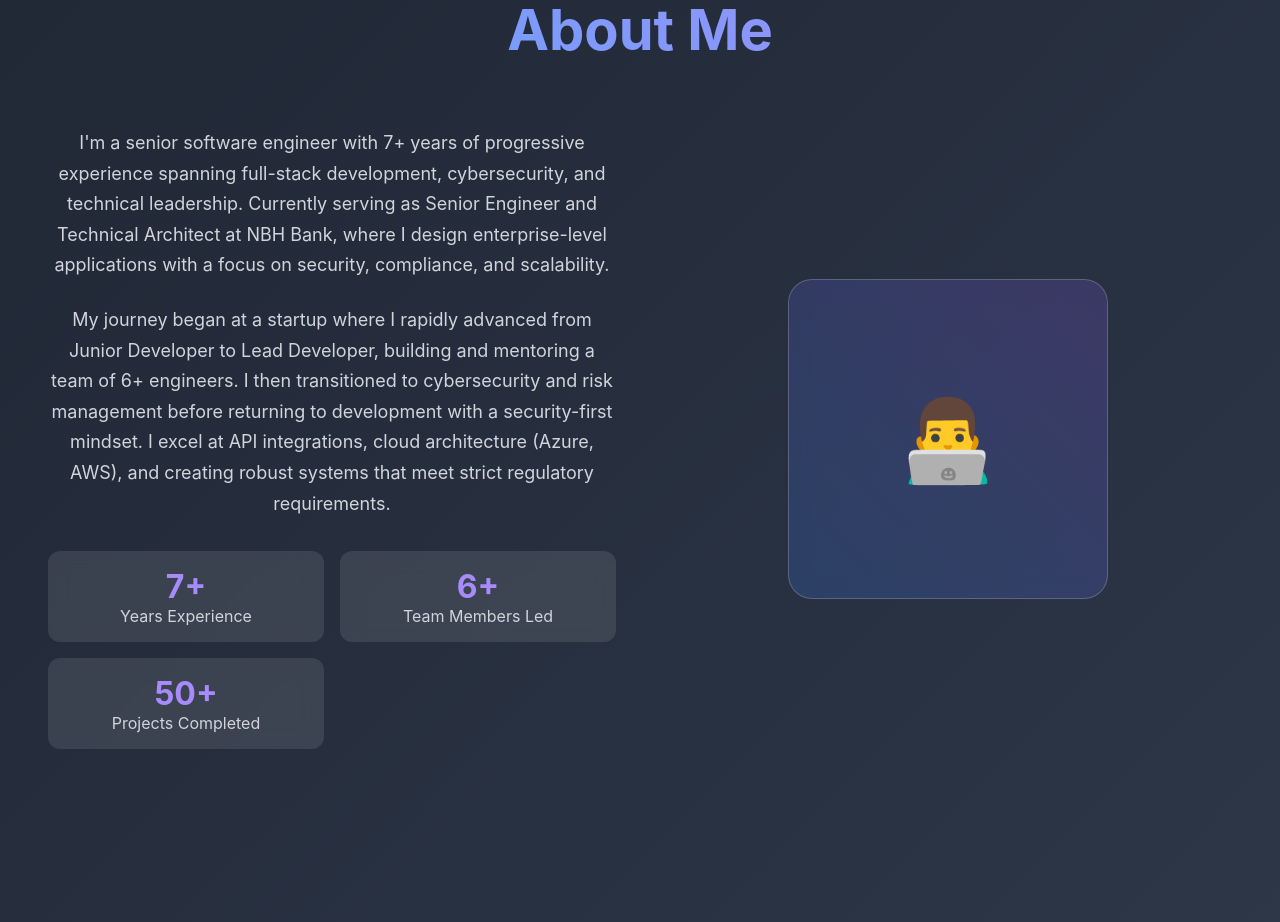
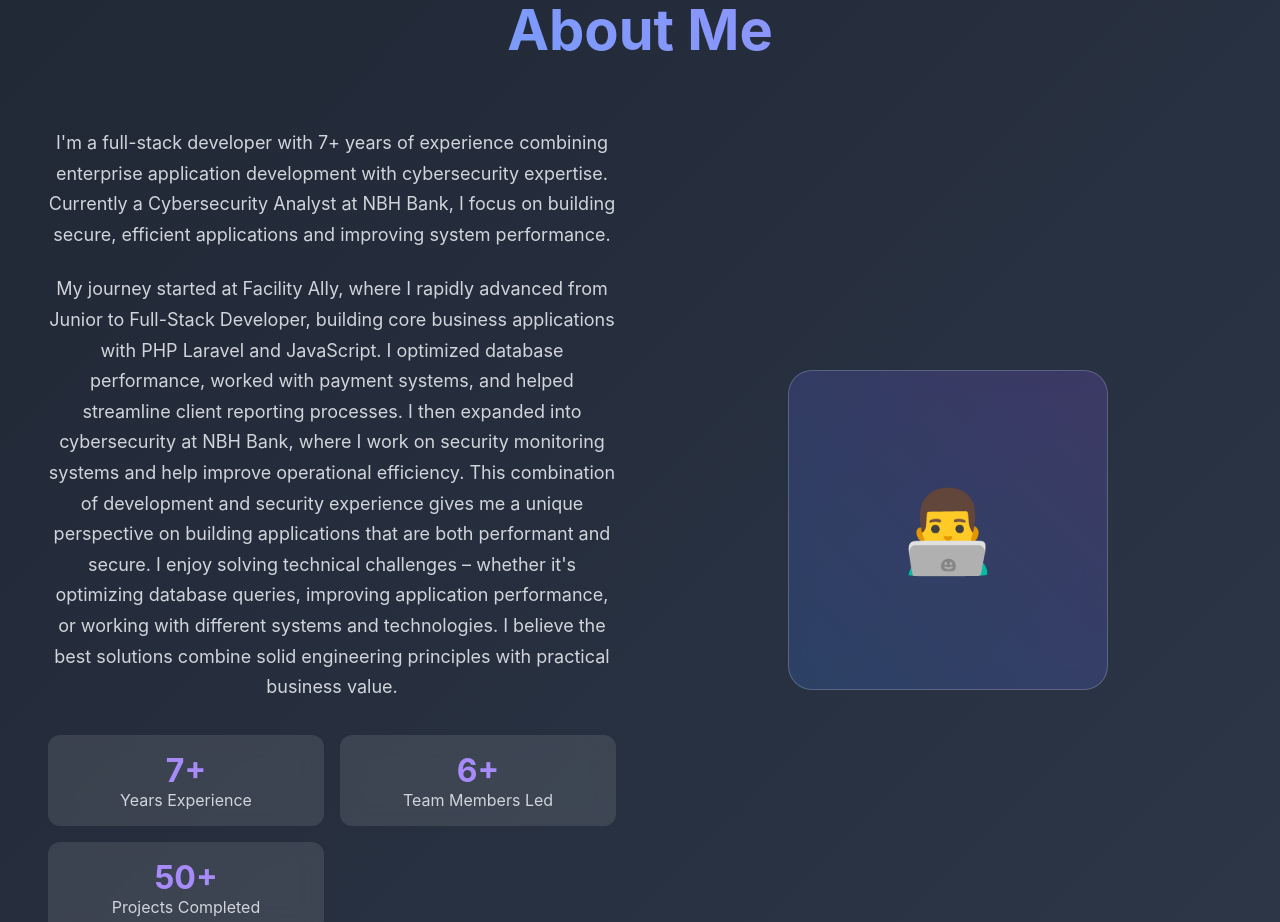
Before and after one commit to rogerbap/portfoliowebsite, a React (Create React App) app: page / in a window 1280 px wide. Shown: the part 1220-2142 px from the top of the page. Built offline with nearby package versions, Linux system fonts and the light colour scheme.

Commit message:
Feat - updating bio in portfolio

```diff
--- a/src/components/sections/About.js
+++ b/src/components/sections/About.js
@@ -83,17 +83,12 @@ const About = () => {
         <div style={styles.grid}>
           <div>
             <p style={styles.textLarge}>
-              I'm a senior software engineer with 7+ years of progressive experience spanning full-stack
-              development, cybersecurity, and technical leadership. Currently serving as Senior Engineer
-              and Technical Architect at NBH Bank, where I design enterprise-level applications with a
-              focus on security, compliance, and scalability.
+              I'm a full-stack developer with 7+ years of experience combining enterprise application development with cybersecurity expertise. Currently a Cybersecurity Analyst at NBH Bank, I focus on building secure, efficient applications and improving system performance.
             </p>
             <p style={styles.textLarge}>
-              My journey began at a startup where I rapidly advanced from Junior Developer to Lead Developer,
-              building and mentoring a team of 6+ engineers. I then transitioned to cybersecurity and risk
-              management before returning to development with a security-first mindset. I excel at API
-              integrations, cloud architecture (Azure, AWS), and creating robust systems that meet strict
-              regulatory requirements.
+               My journey started at Facility Ally, where I rapidly advanced from Junior to Full-Stack Developer, building core business applications with PHP Laravel and JavaScript. I optimized database performance, worked with payment systems, and helped streamline client reporting processes.
+I then expanded into cybersecurity at NBH Bank, where I work on security monitoring systems and help improve operational efficiency. This combination of development and security experience gives me a unique perspective on building applications that are both performant and secure.
+I enjoy solving technical challenges – whether it's optimizing database queries, improving application performance, or working with different systems and technologies. I believe the best solutions combine solid engineering principles with practical business value.
             </p>
 
             <div style={styles.statsGrid}>
```
